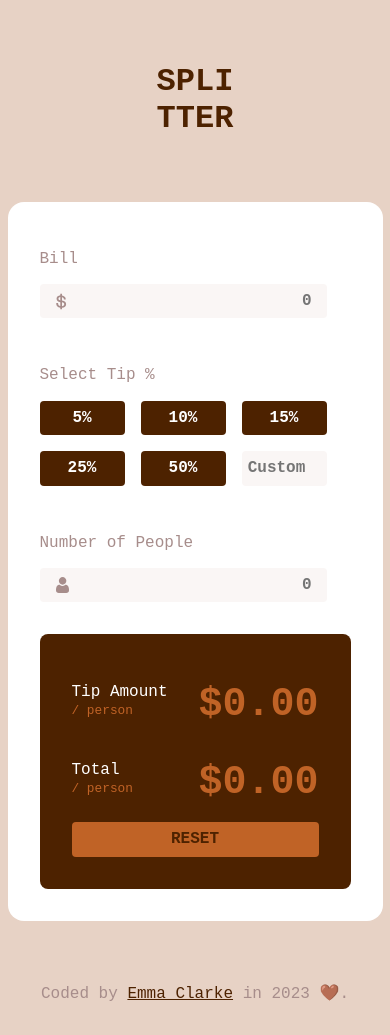
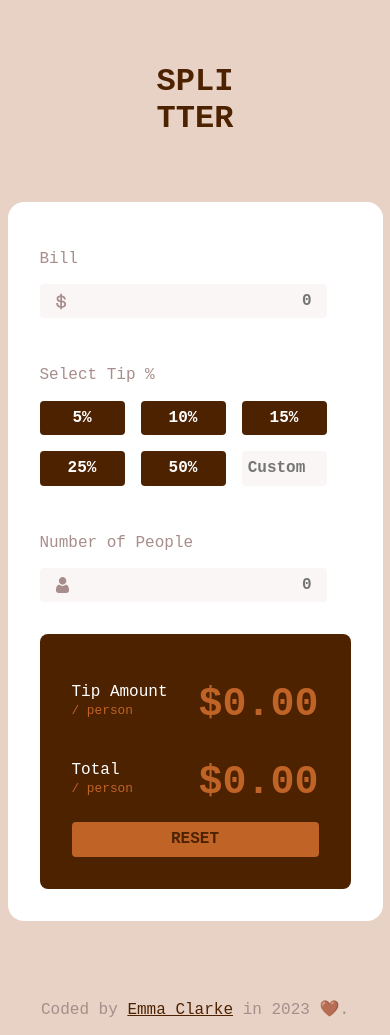
Before and after one commit to emmacodeswell/splitter, a React (Create React App) app: page / in a window 390 px wide. Before the commit the page ends 1003 px from the top, so only its background shows below. Built offline with nearby package versions, Linux system fonts and the light colour scheme.

Commit message:
Correct mobile padding on `footer`

```diff
--- a/src/App.css
+++ b/src/App.css
@@ -209,4 +209,8 @@ output {
   .results {
     width: 100%;
   }
+
+  footer {
+    padding: 1rem 1rem;
+  }
 }
```
